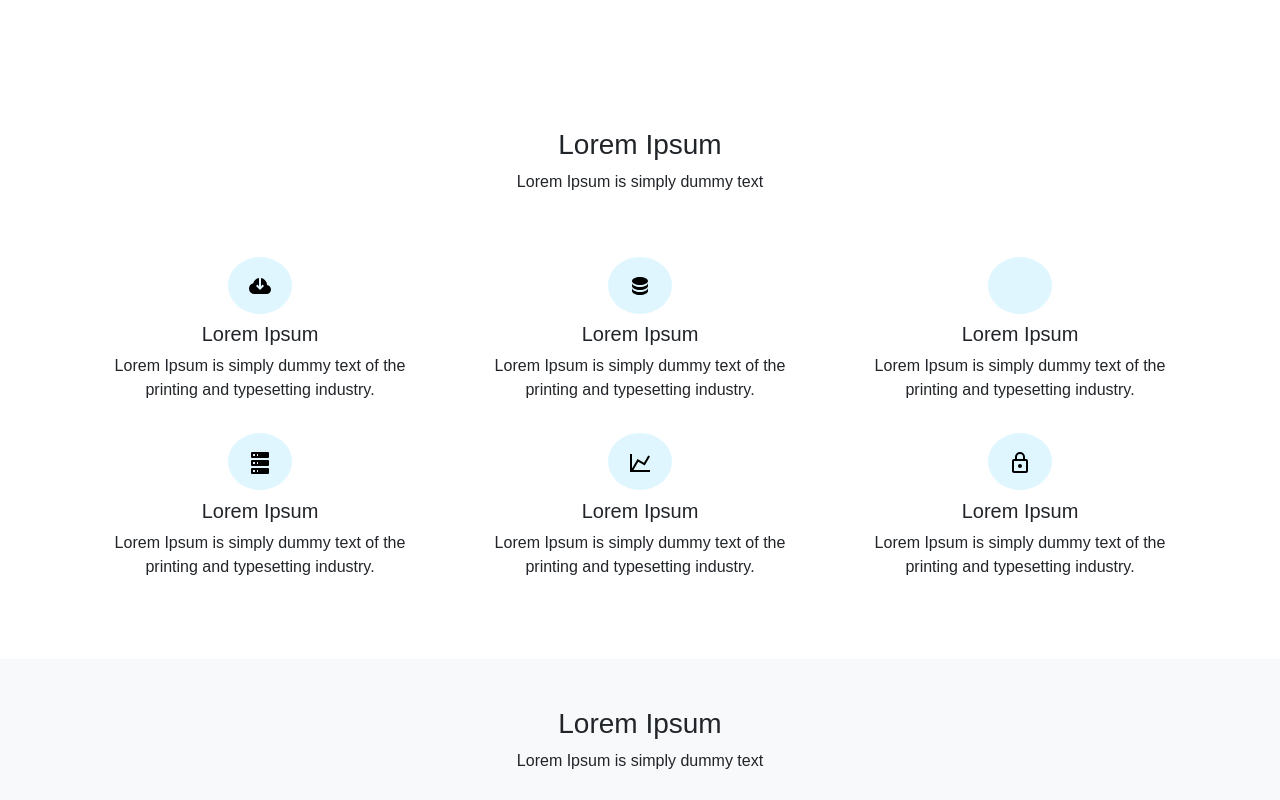
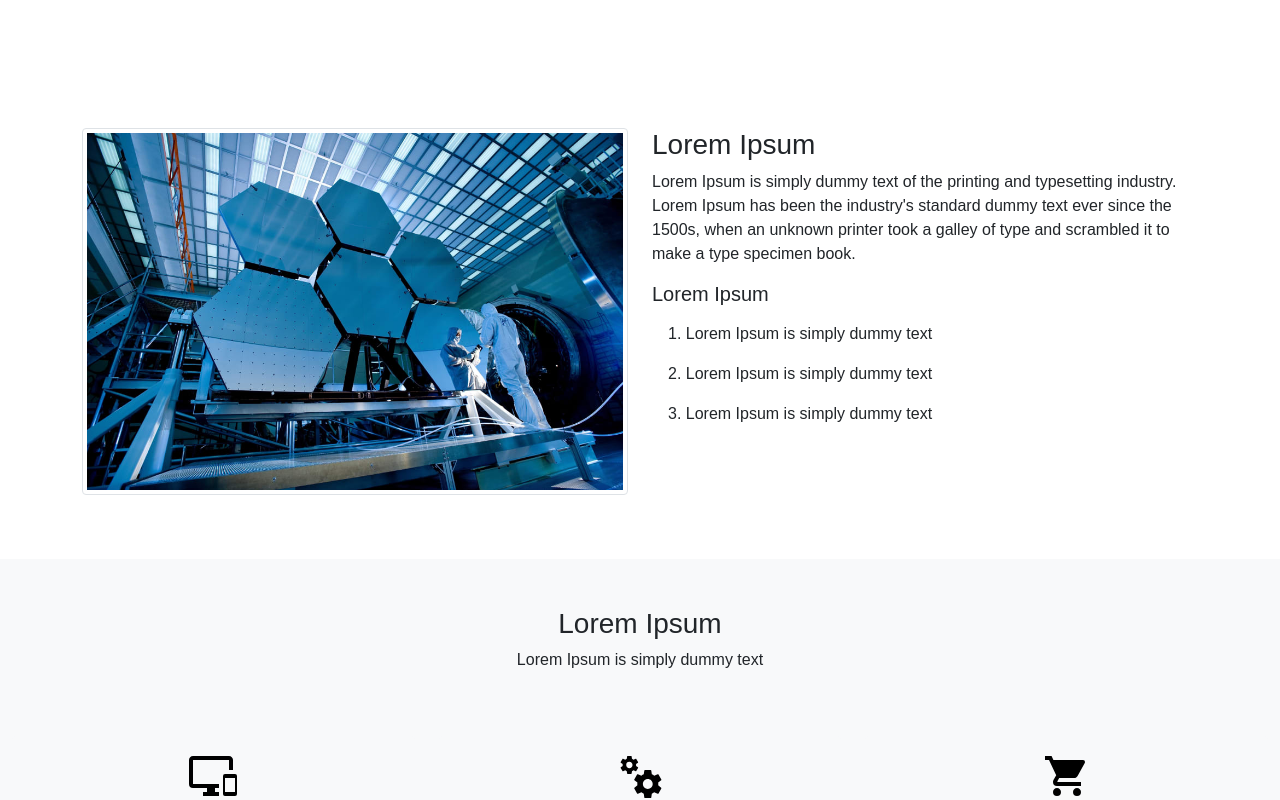
Before and after one commit to JosenRomero/landing-page, a React (Create React App) app: page / in a window 1280 px wide. Shown: the part 720-1520 px from the top of the page. Built offline with nearby package versions, Linux system fonts and the light colour scheme.

Commit message:
add About component

```diff
--- /dev/null
+++ b/src/components/About.jsx
@@ -0,0 +1,27 @@
+import { Row, Col, Image, ListGroup } from 'react-bootstrap'
+import Text from './Text'
+import CustomContainer from './CustomContainer'
+
+const About = ({ data }) => {
+  return (
+    <CustomContainer as={'section'} id={'about'} className={'container py-5'}>
+      <Row>
+        <Col lg={6} className={'mb-3'}>
+          <Image className={'img-thumbnail'} src={`img/${data.img}`} />
+        </Col>
+        <Col lg={6}>
+          <Text as={'h3'}>{data.title}</Text>
+          <Text as={'p'}>{data.paragraph}</Text>
+          <Text as={'h5'}>{data.heading2}</Text>
+          <ListGroup as={'ol'} numbered>
+            {data.list.map((item, i) => {
+              return <ListGroup.Item as={'li'} className={'border-0'} key={i}>{item}</ListGroup.Item>
+            })}
+          </ListGroup>
+        </Col>
+      </Row>
+    </CustomContainer>
+  )
+}
+
+export default About
--- a/src/components/Main.jsx
+++ b/src/components/Main.jsx
@@ -1,11 +1,13 @@
+import About from './About'
 import ServicesSection from './ServicesSection'
 import FeaturesSection from './FeaturesSection'
 
 const Main = ({ data }) => {
   return (
     <>
+      <About data={data.About} />
+      <FeaturesSection data={data.Features} />
       <ServicesSection data={data.Services} />
-      <FeaturesSection data={data.Features} />
     </>
   )
 }
--- a/src/data/data.json
+++ b/src/data/data.json
@@ -4,6 +4,17 @@
     "paragraph": "Lorem Ipsum is simply dummy text of the printing and typesetting industry."
   },
   "Main": {
+    "About": {
+      "title": "Lorem Ipsum",
+      "paragraph": "Lorem Ipsum is simply dummy text of the printing and typesetting industry. Lorem Ipsum has been the industry's standard dummy text ever since the 1500s, when an unknown printer took a galley of type and scrambled it to make a type specimen book.",
+      "heading2": "Lorem Ipsum",
+      "list": [
+        "Lorem Ipsum is simply dummy text",
+        "Lorem Ipsum is simply dummy text",
+        "Lorem Ipsum is simply dummy text"
+      ],
+      "img": "about.jpg"
+    },
     "Services": {
       "title": "Lorem Ipsum",
       "paragraph": "Lorem Ipsum is simply dummy text",
```
Also changed, not shown: public/img/about.jpg (added).
